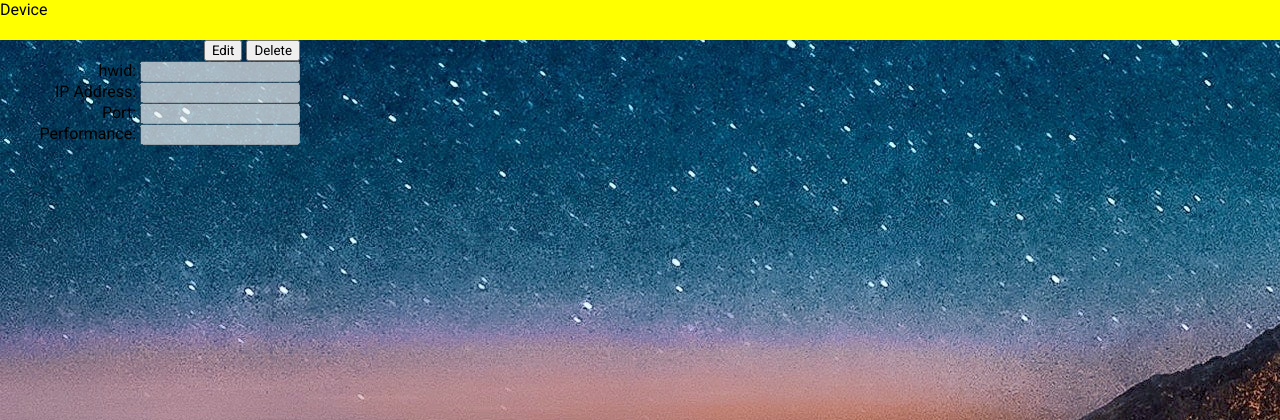
After one commit to Harbys/blender_cluster_render, a Flask app: template web_dashboard/templates/device.html in a window 1280 px wide. The commit adds this page. Shown: the top 420 px of the page. Run offline with Flask 2, Linux system fonts and the light colour scheme; the template is opened without the code that fills it, so the values that code supplies are empty; parts of the project's set-up code (start-up, migrations or seed data) failed here and were passed over.

Commit message:
added web dash device editing

```diff
--- a/devices/localhost.json
+++ b/devices/localhost.json
@@ -1,6 +1,6 @@
 {
   "ip": "localhost",
   "hwid": "localhost",
-  "performance": 1,
-  "port": 2540
+  "performance": "1",
+  "port": "2540"
 }
--- a/web_dashboard/server.py
+++ b/web_dashboard/server.py
@@ -90,9 +90,29 @@ def device(device_id):
 
     try:
         dev = cluster.find_device_by_hwid(device_id)
-        return str(dev.port)
+        dev = {
+            "hwid": dev.hwid,
+            "ip_addr": dev.ipaddr,
+            "port": dev.port,
+            "performance": dev.performance
+        }
+        return flask.render_template("device.html", device=dev)
     except KeyError:
-        return "No such device"
+        return flask.redirect("/dashboard")
+
+
+@app.route('/edit_device', methods=["POST"])
+def edit_device():
+    try:
+        token = flask.request.cookies["sessionid"]
+        if not lm.is_logged_in(token):
+            return "Not authenticated"
+    except KeyError:
+        return "Not authenticated"
+
+    data = flask.request.form
+    cluster.edit_device(data)
+    return "Success"
 
 
 def run():
--- /dev/null
+++ b/web_dashboard/static/css/device.css
@@ -0,0 +1,28 @@
+*{
+    font-family: 'Roboto', sans-serif;
+}
+html, body{
+    margin: 0;
+}
+
+body{
+    background-image: url("../images/bird-s-eye-photography-of-mountain-1624496.jpg");
+    background-repeat: no-repeat;
+    background-size: auto;
+}
+
+.top_bar{
+    background-color: yellow;
+    width: 100%;
+    height: 40px;
+}
+
+.dev_container{
+    width: 300px;
+    display: block;
+    text-align: right;
+}
+
+.form{
+    text-align: right;
+}
--- /dev/null
+++ b/web_dashboard/static/js/device.js
@@ -0,0 +1,44 @@
+document.getElementById("edit_button").addEventListener("click", function () {
+    document.getElementById("hwid").disabled = false;
+    document.getElementById("ip_addr").disabled = false;
+    document.getElementById("port").disabled = false;
+    document.getElementById("performance").disabled = false;
+
+    document.getElementById("save_button").style.display = 'inline';
+    document.getElementById("edit_button").style.display = 'none';
+});
+
+document.getElementById("save_button").addEventListener("click", function () {
+    let data = {
+        "hwid_old": device["hwid"],
+        "hwid": document.getElementById("hwid").value,
+        "ip_addr": document.getElementById("ip_addr").value,
+        "port": Number(document.getElementById("port").value),
+        "performance": Number(document.getElementById("performance").value)
+    };
+    $.post("/edit_device", data)
+        .done(function () {
+            if (data["hwid"] !== device.hwid){
+                document.location.href = `/device/${data["hwid"]}`
+            }
+        });
+
+
+    document.getElementById("hwid").disabled = true;
+    document.getElementById("ip_addr").disabled = true;
+    document.getElementById("port").disabled = true;
+    document.getElementById("performance").disabled = true;
+
+    document.getElementById("save_button").style.display = 'none';
+    document.getElementById("edit_button").style.display = 'inline';
+});
+
+
+async function load_device_values() {
+    document.getElementById("hwid").value = device["hwid"];
+    document.getElementById("ip_addr").value = device["ip_addr"];
+    document.getElementById("port").value = device["port"];
+    document.getElementById("performance").value = device["performance"];
+}
+
+load_device_values();
--- a/web_dashboard/templates/dashboard.html
+++ b/web_dashboard/templates/dashboard.html
@@ -4,7 +4,7 @@
     <link rel="stylesheet" href="../static/css/dashboard.css">
     <link href="https://fonts.googleapis.com/css?family=Roboto&display=swap" rel="stylesheet">
     <meta charset="UTF-8">
-    <title>Login to BCR Web Dash</title>
+    <title>BCR Dashboard</title>
 </head>
 
 <body>
--- /dev/null
+++ b/web_dashboard/templates/device.html
@@ -0,0 +1,46 @@
+<!doctype html>
+<head>
+    <!--    <link rel="stylesheet" href="{{ url_for('static',filename='css/device.css') }}">-->
+    <link rel="stylesheet" href="../static/css/device.css">
+    <link href="https://fonts.googleapis.com/css?family=Roboto&display=swap" rel="stylesheet">
+    <meta charset="UTF-8">
+    <title>Edit this device</title>
+</head>
+
+<body>
+<div class="top_bar">
+    <a>Device</a>
+</div>
+
+<div class="dev_container" id="dev_container">
+    <button id="edit_button">Edit</button>
+    <button id="save_button" style="display: none">Save</button>
+
+    <button id="del_button" style="right: 0;">Delete</button>
+
+    <form method="post" action="/edit_device" class="form" id="form">
+
+        <label for="hwid">hwid: </label>
+        <input id="hwid" type="text" disabled="disabled" name="hwid" value=""><br>
+
+        <label for="ip_addr">IP Address: </label>
+        <input id="ip_addr" type="text" disabled="disabled" name="ip_addr" value=""><br>
+
+        <label for="port">Port: </label>
+        <input id="port" type="text" disabled="disabled" name="port" value=""><br>
+
+        <label for="performance">Performance: </label>
+        <input id="performance" type="text" disabled="disabled" name="Performance" value=""><br>
+
+    </form>
+</div>
+
+</body>
+<script>
+    // Get device json object from template renderer
+    var device = {{device | safe}};
+</script>
+<!--    <script src={{ url_for('static',filename='js/jquery-3.4.1.min.js') }}></script>-->
+<script src="../static/js/jquery-3.4.1.min.js"></script>
+<!--    <script src={{ url_for('static',filename='js/index.js') }}></script>-->
+<script src="../static/js/device.js"></script>
```
Also changed, not shown: cluster_utils/cluster_device_classes.py (+33 -2 lines), cluster_main.py (line endings or trailing spaces).
